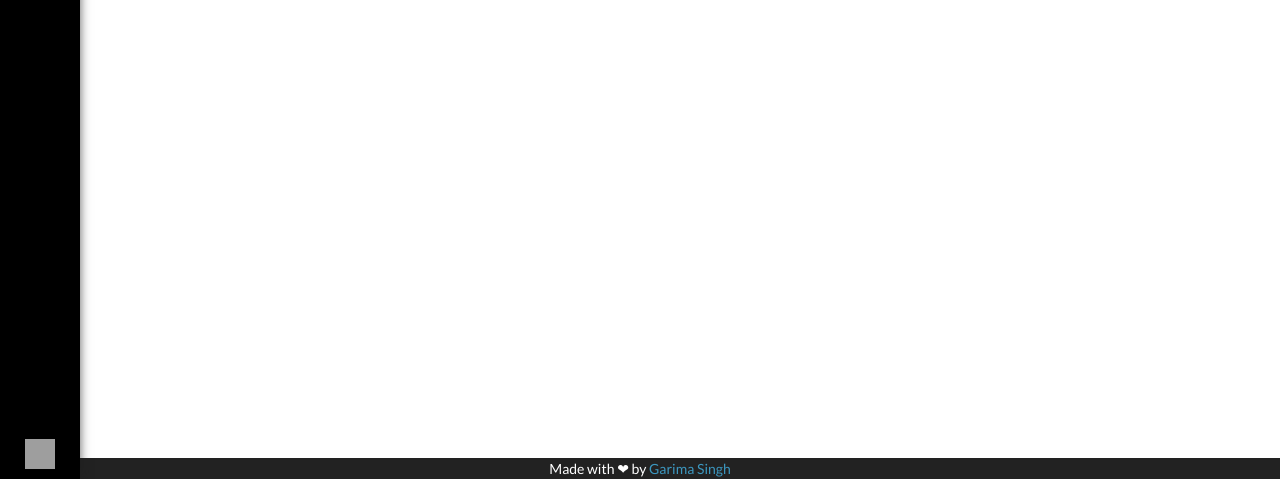
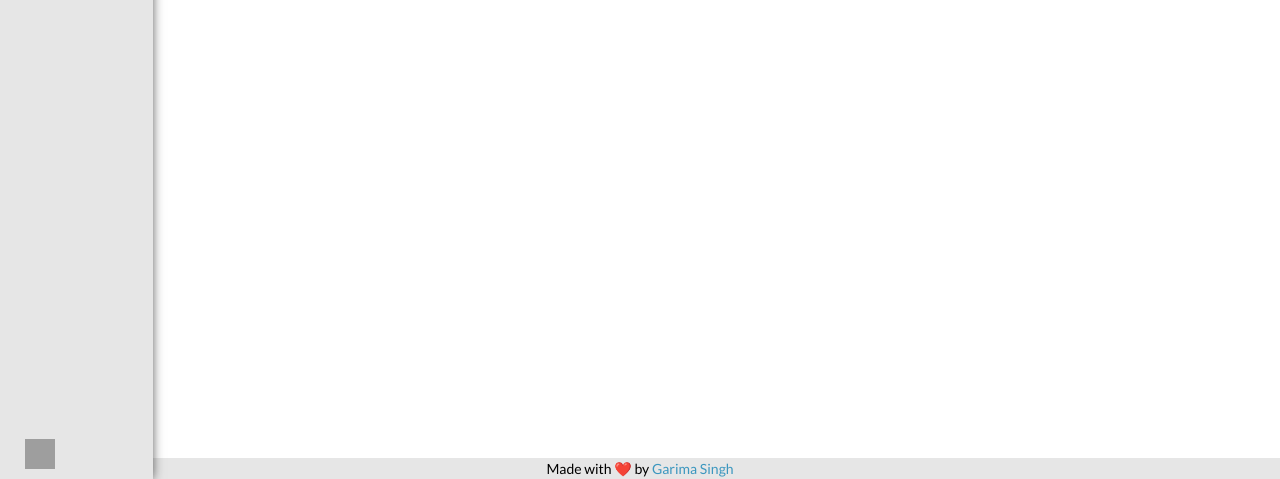
Before and after one commit to garimasingh128/Draw, a PHP site: page / in a window 1280 px wide. Shown: the part 321-800 px from the top of the page. Run offline with PHP 8.4, Linux system fonts and the light colour scheme; some libraries are stand-ins or nearby versions; grey boxes are pictures that could not be loaded.

Commit message:
updating changes

```diff
--- a/css/style.css
+++ b/css/style.css
@@ -22,10 +22,10 @@
     user-select: none;
 }
 
-.sidebar {
-    background-color: black;
+.sidebar{
+    background-color :#e6e6e6 ;
     box-shadow: 0px 0px 10px rgba(30, 30, 30, 0.7);
-    color: #fff;
+    color: black;
     position: absolute;
     left: 0;
     top: 0;
@@ -58,8 +58,6 @@
     margin-top: auto;
 }
 
-
-
 .sidebar label {
     display: block;
     font-size: 10px;
@@ -67,8 +65,8 @@
 }
 
 footer {
-    background-color: #222;
-    color: #fff;
+    background-color: #e6e6e6;
+    color: black;
     font-size: 14px;
     bottom: 0;
     position: fixed;
@@ -83,10 +81,10 @@
 }
 
 footer i {
-    color: red;
+    color: red !important;
 }
 
 footer a {
-    color: #3c97bf;
+    color: #3c97bf !important;
     text-decoration: none;
 }
--- a/index.html
+++ b/index.html
@@ -29,6 +29,11 @@
            <button type="button" class="btn btn-danger" id="clear">Clear</button>
 
         </li>
+        <li>
+            <label>Theme:</label>
+            <button type="button" class ="btn-light" id="light">Light</button>
+            <button type="button" class ="btn-dark" id="dark">Dark</button>
+        </li>
 
           <li>
           <center><img src="assets/img/download.png" id="download" alt="download" style="width:30px;height:30px; margin-left: 20px;"></center>
@@ -38,7 +43,7 @@
 </div>
 
 <footer>
-       <center> Made with ❤ by
+       <center> Made with ❤️ by
         <a target="_blank" href="https://github.com/garimasingh128">Garima Singh
         </a></center>
 
--- a/index.js
+++ b/index.js
@@ -41,11 +41,36 @@
 	paths.push(currentPath);
 }
 
+function allLabelColor(textColor){
+	var all = document.getElementsByTagName("label");
+	for (var i=0, max=all.length; i < max; i++) {
+ 		all[i].style.color = textColor;
+	}
+}
+
 clear.addEventListener('click', () => {
 	paths.splice(0);
 	background(255);
 });
 
+light.addEventListener('click', () => {
+	background(255);
+	select(".sidebar").style("background-color","#e6e6e6");
+	select("footer").style("background-color","#e6e6e6");
+	select("canvas").style("background-color","white");
+	allLabelColor("black");
+	select("footer").style("color","black");
+});
+
+dark.addEventListener('click', () => {
+	background(0);
+	select(".sidebar").style("background-color","#222");
+	select("footer").style("background-color","#222");
+	select("canvas").style("background-color","black");
+	allLabelColor("white");
+	select("footer").style("color","white");
+});
+
 download.addEventListener('click', () => {
 saveCanvas(c, 'myCanva', 'jpg');
 });
```
